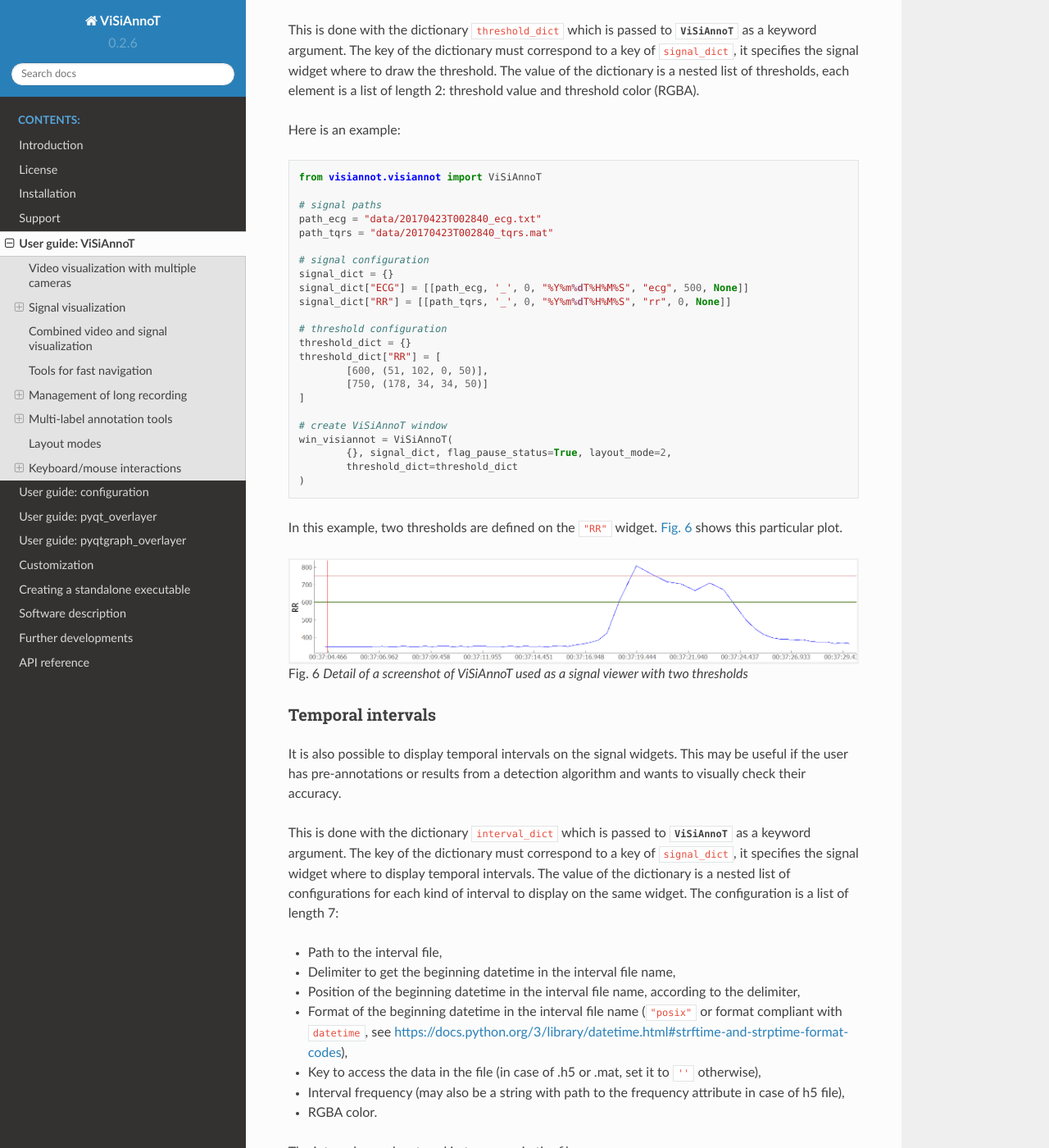
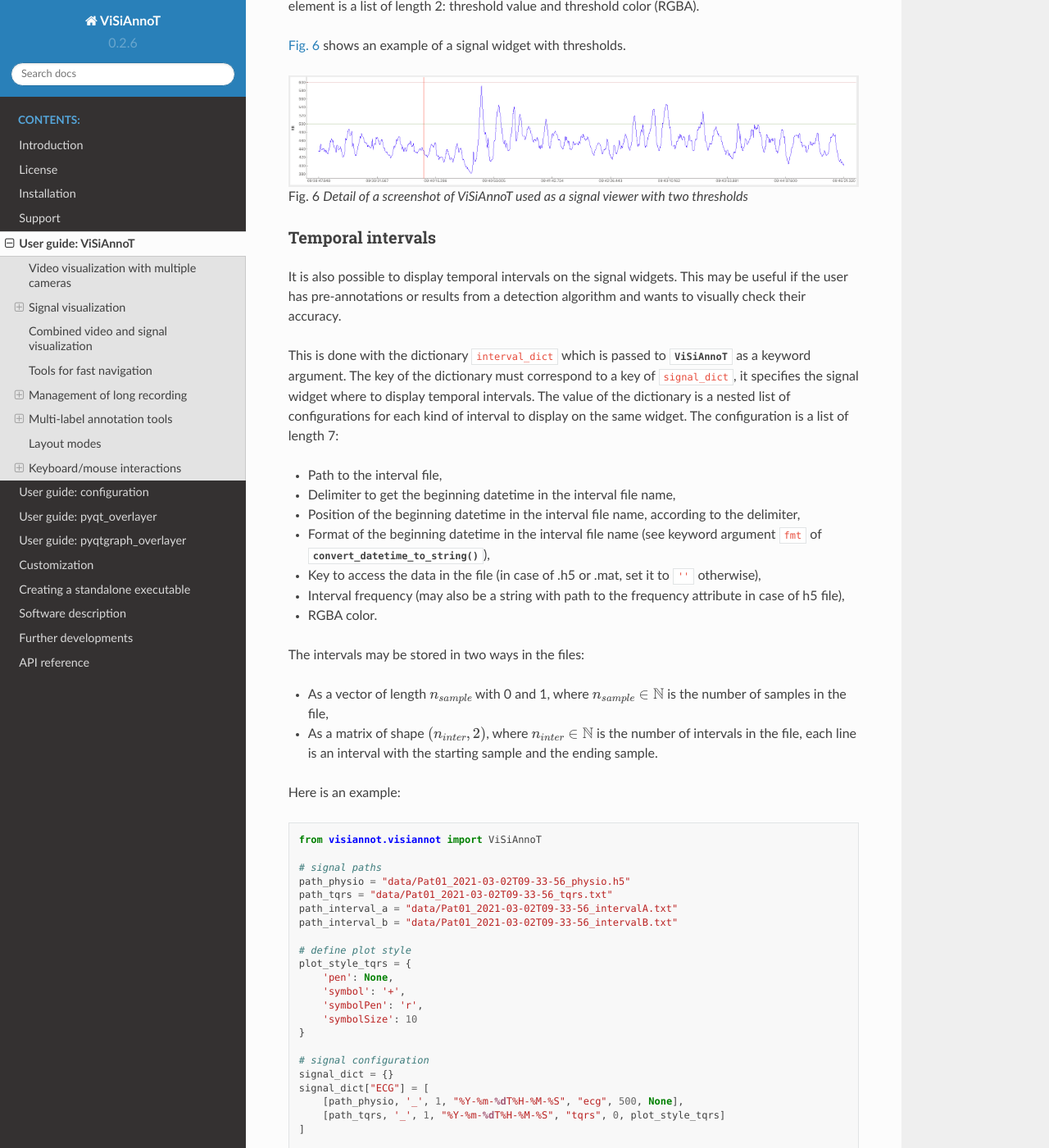
Before and after one commit to RphWbr/visiannot, a Sphinx documentation site: the page built from doc/source/userguide-visiannot.rst, in a window 1280 px wide and 1400 px high, scrolled down 7363 px. Shown: the whole window at 82% size. Built offline with Sphinx 7.4.7 and the Read the Docs theme 2.0.0, drawn with Linux system fonts in a browser that asks for light colours; formulas are drawn with MathJax 3; some of the changed text lies outside the part shown.

Commit message:
update documentation

```diff
--- a/doc/source/userguide-visiannot.rst
+++ b/doc/source/userguide-visiannot.rst
@@ -18,26 +18,24 @@
 	from visiannot.visiannot import ViSiAnnoT
 
 	# video paths
-	path_video_1 = "data/2017-12-19T11-33-46_color.mp4"
-	path_video_2 = "data/2017-12-19T11-33-46_BW1.mp4"
-	path_video_3 = "data/2017-12-19T11-33-46_BW2.mp4"
+	path_video_1 = "data/Pat01_2021-03-02T09-33-56_BW1.mp4"
+	path_video_2 = "data/Pat01_2021-03-02T09-33-56_BW2.mp4"
 
 	# video configuration
 	video_dict = {}
-	video_dict["color"] = (path_video_1, '_', 0, "%Y-%m-%dT%H-%M-%S")
-	video_dict["BW1"] = (path_video_2, '_', 0, "%Y-%m-%dT%H-%M-%S")
-	video_dict["BW2"] = (path_video_3, '_', 0, "%Y-%m-%dT%H-%M-%S")
+	video_dict["BW1"] = [path_video_1, '_', 1, "%Y-%m-%dT%H-%M-%S"]
+	video_dict["BW2"] = [path_video_2, '_', 1, "%Y-%m-%dT%H-%M-%S"]
 
 	# create ViSiAnnoT window
 	win_visiannot = ViSiAnnoT(video_dict, {})
 
 
-From the sub-package **visiannot** we import the class :class:`.ViSiAnnoT`. We have a set of 3 synchronized videos (one in color and two in black & white), located in the folder *data*. The configuration dictionary ``video_dict`` specifies to :class:`.ViSiAnnoT` where to find the videos and how to get the beginning datetime in the video file name. Each item corresponds to one camera, the key is the camera ID and the value is a list/tuple of 4 elements:
+From the sub-package **visiannot** we import the class :class:`.ViSiAnnoT`. We have a set of 2 synchronized videos, located in the folder *data*. The configuration dictionary ``video_dict`` specifies to :class:`.ViSiAnnoT` where to find the videos and how to get the beginning datetime in the video file name. Each item corresponds to one camera, the key is the camera ID and the value is a list/tuple of 4 elements:
 
 * Path to the video file,
 * Delimiter to get the beginning datetime in the video file name,
 * Position of the beginning datetime in the video file name, according to the delimiter,
-* Format of the beginning datetime in the video file name (``"posix"`` or format compliant with ``datetime``, see https://docs.python.org/3/library/datetime.html#strftime-and-strptime-format-codes).
+* Format of the beginning datetime in the video file name (see keyword argument ``fmt`` of :func:`.convert_datetime_to_string`).
 
 The instance of :class:`.ViSiAnnoT` must be stored in a variable in order to have the window displayed.
 
@@ -84,9 +82,8 @@
 	from visiannot.visiannot import ViSiAnnoT
 
 	# signal paths
-	path_ecg = "data/20170423T002840_ecg.txt"
-	path_resp = "data/20170423T002840_resp.txt"
-	path_tqrs = "data/20170423T002840_tqrs.mat"
+	path_physio = "data/Pat01_2021-03-02T09-33-56_physio.h5"
+	path_tqrs = "data/Pat01_2021-03-02T09-33-56_tqrs.txt"
 
 	# define plot style
 	plot_style_tqrs = {
@@ -102,12 +99,12 @@
 	signal_dict = {}
 
 	signal_dict["ECG"] = [
-	    [path_ecg, '_', 0, "%Y%m%dT%H%M%S", "ecg", 500, None],
-	    [path_tqrs, '_', 0, "%Y%m%dT%H%M%S", "tqrs", 0, plot_style_tqrs]
+	    [path_physio, '_', 1, "%Y-%m-%dT%H-%M-%S", "ecg", 500, None],
+	    [path_tqrs, '_', 1, "%Y-%m-%dT%H-%M-%S", "tqrs", 0, plot_style_tqrs]
 	]
 
 	signal_dict["Respiration"] = [
-	    [path_resp, '_', 0, "%Y%m%dT%H%M%S", '', 62.5, plot_style_resp]
+	    [path_physio, '_', 1, "%Y-%m-%dT%H-%M-%S", "resp", "resp/freq", plot_style_resp]
 	]
 
 	# create ViSiAnnoT window
@@ -121,7 +118,7 @@
 * Path to the signal file,
 * Delimiter to get the beginning datetime in the signal file name,
 * Position of the beginning datetime in the signal file name, according to the delimiter,
-* Format of the beginning datetime in the signal file name (``"posix"`` or format compliant with ``datetime``, see https://docs.python.org/3/library/datetime.html#strftime-and-strptime-format-codes),
+* Format of the beginning datetime in the signal file name (see keyword argument ``fmt`` of :func:`.convert_datetime_to_string`),
 * Key to access the data in the file (in case of .h5 or .mat, set it to ``''`` otherwise), also used a legend,
 * Signal frequency (may also be a string with path to the frequency attribute in case of h5 file), set it to ``0`` in case of non-regularly sampled signal,
 * Dictionary with plot style, set to ``None`` for default plot style.
@@ -144,7 +141,7 @@
 	from visiannot.visiannot import ViSiAnnoT
 
 	# audio path
-	path_audio = "data/Zef.wav"
+	path_audio = "data/Pat01_audio.wav"
 
 	# signal configuration
 	signal_dict = {}
@@ -179,7 +176,7 @@
 ----------
 The default zoom of **Pyqtgraph** is available for the Y axis of the signal plots and is overwritten for the X axis so that all the signal widgets are linked. Thus the zoom tools described here only affects the temporal axis.
 
-Based on :numref:`fig-example-signal`, :numref:`fig-example-signal-zoom` illustrates the temporal zoom. We call "temporal range" the period of the signals that is displayed and "temporal range duration" its duration. In the progress bar, the black lines delimit the temporal range. We can see that the temporal range duration in :numref:`fig-example-signal` is 00h30min00s and becomes 00h00min21s after zoom in :numref:`fig-example-signal-zoom`. The black lines of the progress bar have also moved to show what part of the signals is displayed.
+Based on :numref:`fig-example-signal`, :numref:`fig-example-signal-zoom` illustrates the temporal zoom. We call "temporal range" the period of the signals that is displayed and "temporal range duration" its duration. In the progress bar, the black lines delimit the temporal range. We can see that the temporal range duration in :numref:`fig-example-signal` is 30min00s and becomes 00min30s after zoom in :numref:`fig-example-signal-zoom`. The black lines of the progress bar have also moved to show what part of the signals is displayed.
 
 .. _fig-example-signal-zoom:
 
@@ -188,8 +185,6 @@
   Screenshot of ViSiAnnoT used as a signal viewer after zoom
 
 The user can zoom in/out around the temporal cursor by using the two buttons looking like magnifying glass. It is also possible to directly zoom out in order to visualize the full signals by using the button looking like an eye. The buttons can be seen in the top left corner of the window.
-
-The temporal range can be defined with the combo list "Temporal range duration". The user can select the duration of the new temporal range which starts at the current position of the temporal cursor.
 
 
 .. _yrange:
@@ -204,12 +199,12 @@
 
 	from visiannot.visiannot import ViSiAnnoT
 
-	# signal paths
-	path_ecg = "data/20170423T002840_ecg.txt"
+	# signal path
+	path_physio = "data/Pat01_2021-03-02T09-33-56_physio.h5"
 
 	# signal configuration
 	signal_dict = {}
-	signal_dict["ECG"] = [[path_ecg, '_', 0, "%Y%m%dT%H%M%S", "ecg", 500, None]]
+	signal_dict["ECG"] = [[path_physio, '_', 1, "%Y-%m-%dT%H-%M-%S", "ecg", 500, None]]
 
 	# YRange configuration
 	y_range_dict = {}
@@ -229,34 +224,7 @@
 
 This is done with the dictionary ``threshold_dict`` which is passed to :class:`.ViSiAnnoT` as a keyword argument. The key of the dictionary must correspond to a key of ``signal_dict``, it specifies the signal widget where to draw the threshold. The value of the dictionary is a nested list of thresholds, each element is a list of length 2: threshold value and threshold color (RGBA).
 
-Here is an example::
-
-	from visiannot.visiannot import ViSiAnnoT
-
-	# signal paths
-	path_ecg = "data/20170423T002840_ecg.txt"
-	path_tqrs = "data/20170423T002840_tqrs.mat"
-
-	# signal configuration
-	signal_dict = {}
-	signal_dict["ECG"] = [[path_ecg, '_', 0, "%Y%m%dT%H%M%S", "ecg", 500, None]]
-	signal_dict["RR"] = [[path_tqrs, '_', 0, "%Y%m%dT%H%M%S", "rr", 0, None]]
-
-	# threshold configuration
-	threshold_dict = {}
-	threshold_dict["RR"] = [
-		[600, (51, 102, 0, 50)],
-		[750, (178, 34, 34, 50)]
-	]
-
-	# create ViSiAnnoT window
-	win_visiannot = ViSiAnnoT(
-		{}, signal_dict, flag_pause_status=True, layout_mode=2,
-		threshold_dict=threshold_dict
-	)
-
-
-In this example, two thresholds are defined on the ``"RR"`` widget. :numref:`fig-example-threshold` shows this particular plot.
+:numref:`fig-example-threshold` shows an example of a signal widget with thresholds.
 
 .. _fig-example-threshold:
 
@@ -276,7 +244,7 @@
 * Path to the interval file,
 * Delimiter to get the beginning datetime in the interval file name,
 * Position of the beginning datetime in the interval file name, according to the delimiter,
-* Format of the beginning datetime in the interval file name (``"posix"`` or format compliant with ``datetime``, see https://docs.python.org/3/library/datetime.html#strftime-and-strptime-format-codes),
+* Format of the beginning datetime in the interval file name (see keyword argument ``fmt`` of :func:`.convert_datetime_to_string`),
 * Key to access the data in the file (in case of .h5 or .mat, set it to ``''`` otherwise),
 * Interval frequency (may also be a string with path to the frequency attribute in case of h5 file),
 * RGBA color.
@@ -291,39 +259,38 @@
 	from visiannot.visiannot import ViSiAnnoT
 
 	# signal paths
-	path_ecg = "data/20170423T002840_ecg.txt"
-	path_tqrs = "data/20170423T002840_tqrs.mat"
-	path_interval = "data/20170423T002840_interval.txt"
-	path_intervalbis = "data/20170423T002840_intervalbis.txt"
+	path_physio = "data/Pat01_2021-03-02T09-33-56_physio.h5"
+	path_tqrs = "data/Pat01_2021-03-02T09-33-56_tqrs.txt"
+	path_interval_a = "data/Pat01_2021-03-02T09-33-56_intervalA.txt"
+	path_interval_b = "data/Pat01_2021-03-02T09-33-56_intervalB.txt"
 
 	# define plot style
 	plot_style_tqrs = {
-		'pen': None,
-		'symbol': '+',
-		'symbolPen': 'r',
-		'symbolSize': 10
+	    'pen': None,
+	    'symbol': '+',
+	    'symbolPen': 'r',
+	    'symbolSize': 10
 	}
 
 	# signal configuration
 	signal_dict = {}
 	signal_dict["ECG"] = [
-		[path_ecg, '_', 0, "%Y%m%dT%H%M%S", "ecg", 500, None],
-		[path_tqrs, '_', 0, "%Y%m%dT%H%M%S", "tqrs", 0, plot_style_tqrs]
+	    [path_physio, '_', 1, "%Y-%m-%dT%H-%M-%S", "ecg", 500, None],
+	    [path_tqrs, '_', 1, "%Y-%m-%dT%H-%M-%S", "tqrs", 0, plot_style_tqrs]
 	]
 
 	# interval configuration
 	interval_dict = {}
 	interval_dict["ECG"] = [
-		[path_interval, '_', 0, "%Y%m%dT%H%M%S", '', 500, (0, 255, 0, 50)],
-		[path_intervalbis, '_', 0, "%Y%m%dT%H%M%S", '', 500, (255, 200, 0, 50)]
+	    [path_interval_a, '_', 1, "%Y-%m-%dT%H-%M-%S", '', 500, (0, 255, 0, 50)],
+	    [path_interval_b, '_', 1, "%Y-%m-%dT%H-%M-%S", '', 500, (255, 200, 0, 50)]
 	]
 
 	# create ViSiAnnoT window
 	win_visiannot = ViSiAnnoT(
-		{}, signal_dict, flag_pause_status=True, layout_mode=2,
-		interval_dict=interval_dict
+	    {}, signal_dict, flag_pause_status=True, layout_mode=2,
+	    interval_dict=interval_dict
 	)
-
 
 In this example, two kinds of intervals are defined on the ``"ECG"`` widget. A specific color is assigned to each kind of temporal intervals. :numref:`fig-example-intervals` shows this particular plot.
 
@@ -342,22 +309,20 @@
 
 Here is an example::
 
-	from visiannot.VISIANNOT import ViSiAnnoT
+	from visiannot.visiannot import ViSiAnnoT
 
 	# video paths
-	path_video_1 = "data/2017-12-19T11-33-46_color.mp4"
-	path_video_2 = "data/2017-12-19T11-33-46_BW1.mp4"
-	path_video_3 = "data/2017-12-19T11-33-46_BW2.mp4"
+	path_video_1 = "data/Pat01_2021-03-02T09-33-56_BW1.mp4"
+	path_video_2 = "data/Pat01_2021-03-02T09-33-56_BW2.mp4"
 
 	# video configuration
 	video_dict = {}
-	video_dict["color"] = (path_video_1, '_', 0, "%Y-%m-%dT%H-%M-%S")
-	video_dict["BW1"] = (path_video_2, '_', 0, "%Y-%m-%dT%H-%M-%S")
-	video_dict["BW2"] = (path_video_3, '_', 0, "%Y-%m-%dT%H-%M-%S")
+	video_dict["BW1"] = [path_video_1, '_', 1, "%Y-%m-%dT%H-%M-%S"]
+	video_dict["BW2"] = [path_video_2, '_', 1, "%Y-%m-%dT%H-%M-%S"]
 
 	# signal paths
-	path_ecg = "data/20170423T002840_ecg.txt"
-	path_tqrs = "data/20170423T002840_tqrs.mat"
+	path_physio = "data/Pat01_2021-03-02T09-33-56_physio.h5"
+	path_tqrs = "data/Pat01_2021-03-02T09-33-56_tqrs.txt"
 
 	# define plot style
 	plot_style_tqrs = {
@@ -371,8 +336,8 @@
 	signal_dict = {}
 
 	signal_dict["ECG"] = [
-	    [path_ecg, '_', 0, "%Y%m%dT%H%M%S", "ecg", 500, None],
-	    [path_tqrs, '_', 0, "%Y%m%dT%H%M%S", "tqrs", 0, plot_style_tqrs]
+	    [path_physio, '_', 1, "%Y-%m-%dT%H-%M-%S", "ecg", 500, None],
+	    [path_tqrs, '_', 1, "%Y-%m-%dT%H-%M-%S", "tqrs", 0, plot_style_tqrs]
 	]
 
 	# create ViSiAnnoT window
@@ -429,7 +394,7 @@
 * Pattern to find the video files,
 * Delimiter to get the beginning datetime in the video file name,
 * Position of the beginning datetime in the video file name, according to the delimiter,
-* Format of the beginning datetime in the video file name (``"posix"`` or format compliant with ``datetime``, see https://docs.python.org/3/library/datetime.html#strftime-and-strptime-format-codes).
+* Format of the beginning datetime in the video file name (see keyword argument ``fmt`` of :func:`.convert_datetime_to_string`).
 
 Regarding ``signal_dict``, each item corresponds to one signal widget. The key is the widget ID. The value is a nested configuration list where each element corresponds to one signal to plot and is a list of 8 elements:
 
@@ -437,7 +402,7 @@
 * Pattern to find the signal files,
 * Delimiter to get the beginning datetime in the signal file name,
 * Position of the beginning datetime in the signal file name, according to the delimiter,
-* Format of the beginning datetime in the signal file name (``"posix"`` or format compliant with ``datetime``, see https://docs.python.org/3/library/datetime.html#strftime-and-strptime-format-codes),
+* Format of the beginning datetime in the signal file name (see keyword argument ``fmt`` of :func:`.convert_datetime_to_string`),
 * Key to access the data in the file (in case of .h5 or .mat, set it to ``''`` otherwise), also used a legend,
 * Signal frequency (may also be a string with path to the frequency attribute in case of h5 file), set it to ``0`` in case of non-regularly sampled signal,
 * Dictionary with plot style.
@@ -468,36 +433,23 @@
 
 	from visiannot.visiannot import ViSiAnnoTLongRec
 
-	# video directory
-	dir_video = "data"
+	# data directory
+	data_dir = "data"
 
 	# video configuration
 	video_dict = {}
-	video_dict["BW1"] = [dir_video, "*BW1*.mp4", '_', 0, "%Y-%m-%dT%H-%M-%S"]
-	video_dict["BW2"] = [dir_video, "*BW2*.mp4", '_', 0, "%Y-%m-%dT%H-%M-%S"]
-
-	# signal directory
-	dir_sig = "data"
+	video_dict["BW1"] = [data_dir, "*BW1*.mp4", '_', 1, "%Y-%m-%dT%H-%M-%S"]
+	video_dict["BW2"] = [data_dir, "*BW2*.mp4", '_', 1, "%Y-%m-%dT%H-%M-%S"]
 
 	# signal configuration
 	signal_dict = {}
+	signal_dict["ECG"] = [[data_dir, "physio_*.h5", '_', 1, "%Y-%m-%dT%H-%M-%S", "ecg", 500, None]]
+	signal_dict["Respiration"] = [[data_dir, "physio_*.h5", '_', 1, "%Y-%m-%dT%H-%M-%S", "resp", "resp/freq", None]]
 
-	signal_dict["ECG"] = [
-	    [dir_sig, "data_15*.h5", '_', 1, "posix", "ecg/value", 500, None]
-	]
-
-	signal_dict["Respiration"] = [
-	    [
-	        dir_sig, "data_15*.h5", '_', 1, "posix", "resp/value", 62.5,
-	        {'pen': {'color': 'm', 'width': 1}}
-	    ]
-	]
 
 	# create ViSiAnnoT window
 	win_visiannot = ViSiAnnoTLongRec(
-	    video_dict, signal_dict,
-	    flag_pause_status=True,
-	    flag_synchro=False
+	    video_dict, signal_dict, flag_pause_status=True, flag_synchro=False
 	)
 
 
@@ -599,32 +551,20 @@
 
 	from visiannot.visiannot import ViSiAnnoTLongRec
 
-	# video directory
-	dir_video = "data"
+	# data directory
+	data_dir = "data"
 
 	# video configuration
 	video_dict = {}
-	video_dict["BW1"] = [dir_video, "*BW1*.mp4", '_', 0, "%Y-%m-%dT%H-%M-%S"]
-	video_dict["BW2"] = [dir_video, "*BW2*.mp4", '_', 0, "%Y-%m-%dT%H-%M-%S"]
-
-	# signal directory
-	dir_sig = "data"
+	video_dict["BW1"] = [data_dir, "*BW1*.mp4", '_', 1, "%Y-%m-%dT%H-%M-%S"]
+	video_dict["BW2"] = [data_dir, "*BW2*.mp4", '_', 1, "%Y-%m-%dT%H-%M-%S"]
 
 	# signal configuration
 	signal_dict = {}
+	signal_dict["ECG"] = [[data_dir, "physio_*.h5", '_', 1, "%Y-%m-%dT%H-%M-%S", "ecg", 500, None]]
+	signal_dict["Respiration"] = [[data_dir, "physio_*.h5", '_', 1, "%Y-%m-%dT%H-%M-%S", "resp", "resp/freq", None]]
 
-	signal_dict["ECG"] = [
-	    [dir_sig, "data_15*.h5", '_', 1, "posix", "ecg/value", 500, None]
-	]
-
-	signal_dict["Respiration"] = [
-	    [
-	        dir_sig, "data_15*.h5", '_', 1, "posix", "resp/value", 62.5,
-	        {'pen': {'color': 'm', 'width': 1}}
-	    ]
-	]
-
-	# events annotation dictionary
+	# event annotation dictionary
 	annotevent_dict = {}
 	annotevent_dict["Label-1"] = [200, 105, 0, 50]
 	annotevent_dict["Label-2"] = [105, 205, 0, 50]
@@ -632,16 +572,15 @@
 	# image annotation dictionary
 	annotimage_list = ["Label-A", "Label-B"]
 
-
 	# create ViSiAnnoT window
 	win_visiannot = ViSiAnnoTLongRec(
 	    video_dict, signal_dict,
+	    flag_pause_status=True,
+	    flag_synchro=False,
 	    annotevent_dict=annotevent_dict,
 	    annotimage_list=annotimage_list,
-	    flag_pause_status=True,
 	    trunc_duration=(5, 0),
 	    from_cursor_list=[(0, 30), (1, 0), (2, 0)],
-	    flag_synchro=False,
 	    layout_mode=1
 	)
 
```
Also changed, not shown: other parts of doc/source/userguide-visiannot.rst (+2 -2 lines), doc/source/images/example_audio.png, doc/source/images/example_combined.png, doc/source/images/example_intervals.png, doc/source/images/example_signal.png, doc/source/images/example_signal_zoom.png, doc/source/images/example_thresholds.png, doc/source/images/example_video.png, doc/source/images/layout_mode_1.png, doc/source/images/layout_mode_2.png, doc/source/images/layout_mode_3.png.
